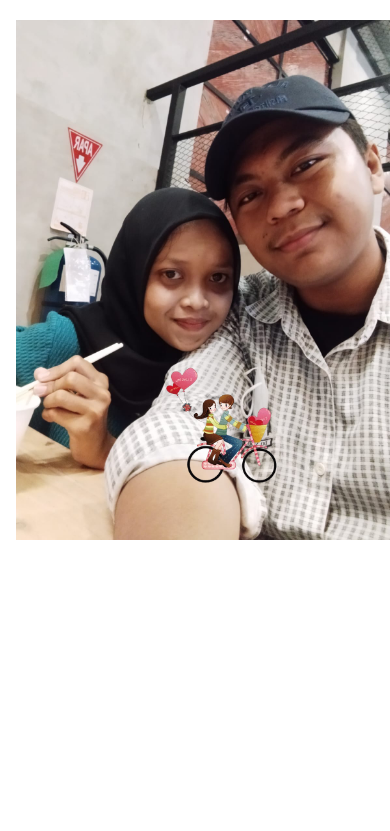
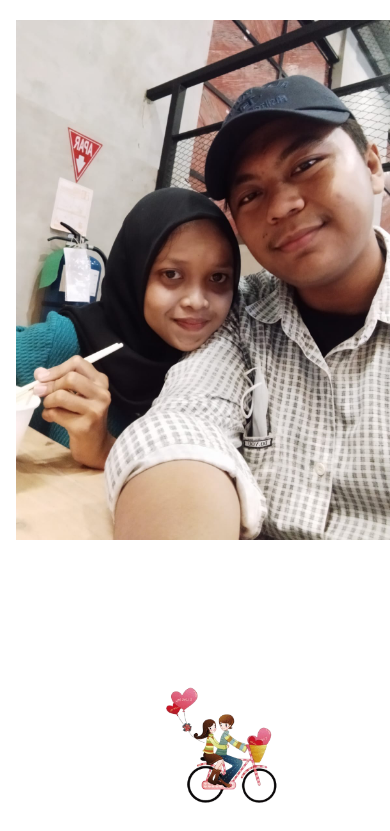
Before and after one commit to putskak/bucinsite, a plain HTML site: page index.html in a window 390 px wide. Shown: the part 6314-7145 px from the top of the page. Before the commit the page ends 6854 px from the top, so only its background shows below. Drawn offline with Linux system fonts and the light colour scheme.

Commit message:
Update stytle.css

```diff
--- a/stytle.css
+++ b/stytle.css
@@ -104,7 +104,7 @@ h2{
     }
 
     .animation {
-        margin-top: 330em;
+        margin-top: 350em;
         animation: mymove2 4s infinite;
         position: relative;
         bottom: 0;
```
